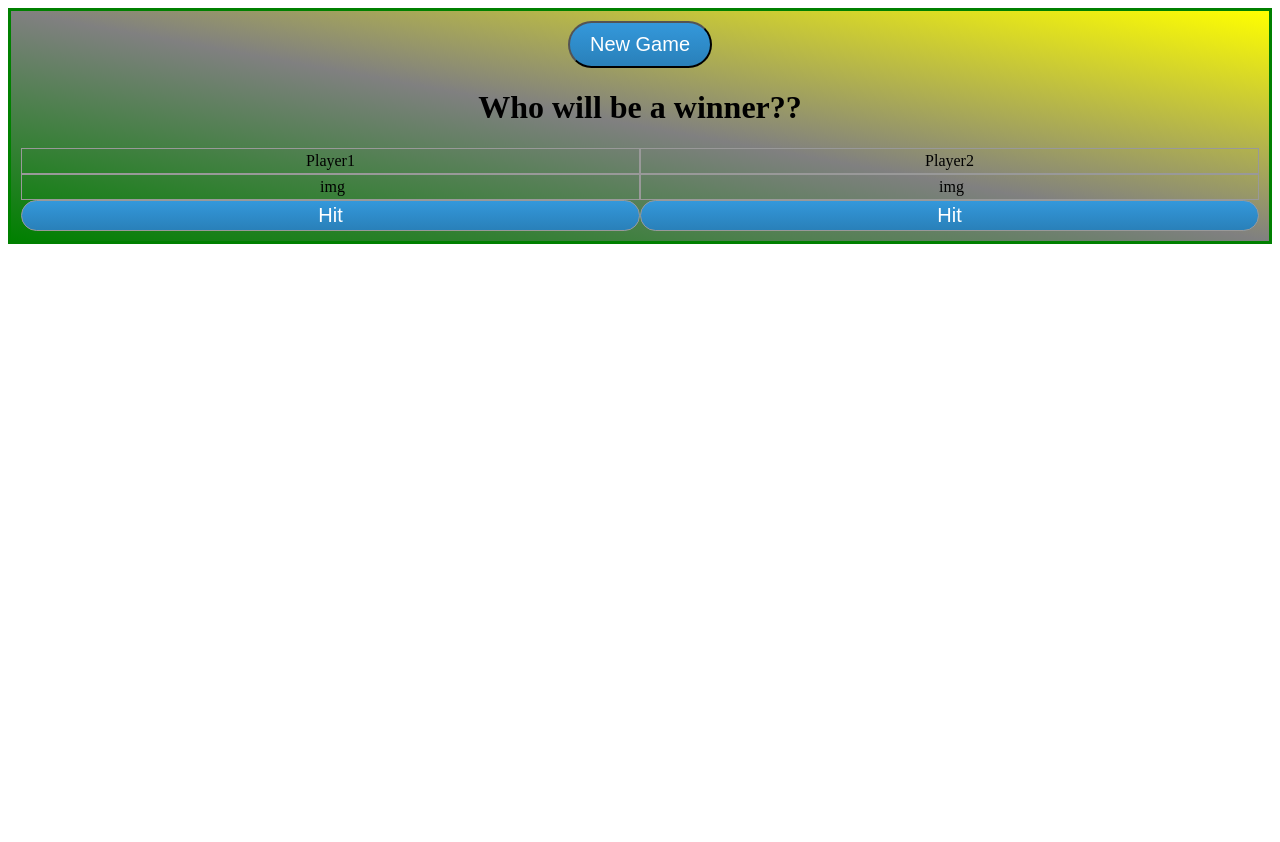
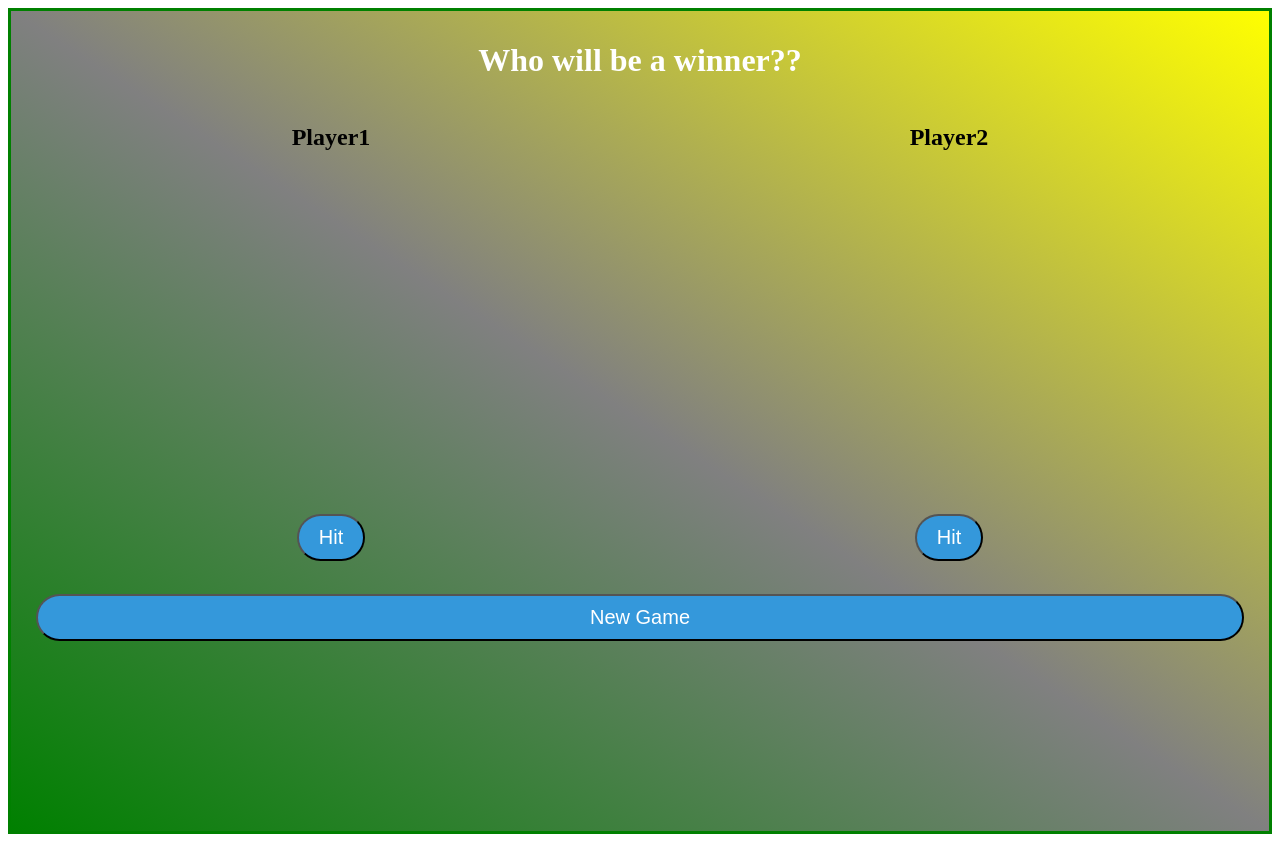
Before and after one commit to Mgphone/casinowar, a plain HTML site: page Casino War/index.html in a window 1280 px wide. Before the commit the page ends 800 px from the top, so only its background shows below. Drawn offline with nearby package versions, Linux system fonts and the light colour scheme.

Commit message:
change CSS and some layout

```diff
--- a/Casino War/index.html
+++ b/Casino War/index.html
@@ -1,37 +1,37 @@
 <!DOCTYPE html>
 <html lang="en">
   <head>
-  <meta charset="UTF-8">
-  <meta http-equiv="X-UA-Compatible" content="IE=edge">
-  <meta name="viewport" content="width=device-width, initial-scale=1.0">
-  <link rel="stylesheet" href="war.css">
+    <meta charset="UTF-8" />
+    <meta http-equiv="X-UA-Compatible" content="IE=edge" />
+    <meta name="viewport" content="width=device-width, initial-scale=1.0" />
+    <link rel="stylesheet" href="war.css" />
     <title>Casino War</title>
   </head>
   <body>
-  <!-- <div class="container">
-    <button class="btn newGame">New Game</button>
+    <div class="container">
       <h1 class="winning">Who will be a winner??</h1>
       <table class="soloTable">
-
+        <thead>
           <tr>
-        <td><h2>Player1</h1></td>
-        <td><h2>Player2</h2></td>
+            <th><h2>Player1</h2></th>
+            <th><h2>Player2</h2></th>
           </tr>
+        </thead>
+        <tbody class="sizeMatter">
           <tr>
-        <td> <div class="DealerCard"></div></td>
+            <td><div class="DealerCard"></div></td>
             <td><div class="PlayerCard"></div></td>
           </tr>
+        </tbody>
         <tr>
           <td><button class="btn Dealer-Hit">Hit</button></td>
           <td><button class="btn Player-Hit">Hit</button></td>
         </tr>
+      </table>
+      <button class="btn newGame">New Game</button>
+    </div>
 
-    </table>
-
-
-  </div> -->
-  <div class="container">
-    <button class="btn newGame">New Game</button>
+    <!-- <div class="container">
       <h1 class="winning">Who will be a winner??</h1>
       <div class="divTable">
         <div class="divTableBody">
@@ -39,7 +39,7 @@
             <div class="divTableCell">Player1</div>
             <div class="divTableCell">Player2</div>
           </div>
-    <div class="divTableRow">
+          <div class="divTableRow imgRow">
             <div class="divTableCell DealerCard">&nbsp;img</div>
             <div class="divTableCell PlayerCard">&nbsp;img</div>
           </div>
@@ -48,8 +48,9 @@
             <div class="divTableCell btn Player-Hit">Hit</div>
           </div>
         </div>
-    </div>
-    </div>
+      </div> -->
+    <!-- <button class="btn newGame">New Game</button> -->
+    <!-- </div> -->
     <script src="https://ajax.googleapis.com/ajax/libs/jquery/3.6.1/jquery.min.js"></script>
     <script src="war.js"></script>
   </body>
--- a/Casino War/war.css
+++ b/Casino War/war.css
@@ -1,77 +1,44 @@
-.container
+.winning{
+  color: white;
+}
+ .container
 {
   background-image: linear-gradient(to bottom left, yellow, gray,green);
   text-align: center;
   margin: auto;
-
-
+  display: flex;
+  flex-direction: column;
+  height: 100vh;
   border: 3px solid green;
   padding: 10px;
 }
-.soloTable{
-  table-layout: fixed;
+.sizeMatter{
+  height:40vh;
+  width:20vw;
+  text-align: center;
+}
 
+.DealerCard,.PlayerCard{
+width:40vh;
+height:40vh;
+}
+img{
+  max-width: 40vw;
+  max-height: 40vh;
+  margin-left: 18vw;
 
 }
 .btn {
   background: #3498db;
-  background-image: -webkit-linear-gradient(top, #3498db, #2980b9);
-  background-image: -moz-linear-gradient(top, #3498db, #2980b9);
-  background-image: -ms-linear-gradient(top, #3498db, #2980b9);
-  background-image: -o-linear-gradient(top, #3498db, #2980b9);
-  background-image: linear-gradient(to bottom, #3498db, #2980b9);
-  -webkit-border-radius: 28;
-  -moz-border-radius: 28;
   border-radius: 28px;
   font-family: Arial;
   color: #ffffff;
   font-size: 20px;
   padding: 10px 20px 10px 20px;
   text-decoration: none;
+  margin: 15px;
 }
-
 .btn:hover {
   background: #3cb0fd;
   text-decoration: none;
 }
-img{
-  width:20%;
-  height:20%;
-}
-.divTable{
-	display: table;
-	width: 100%;
-}
-.divTableRow {
-	display: table-row;
-}
-.divTableHeading {
-	background-color: #EEE;
-	display: table-header-group;
-}
-.divTableCell, .divTableHead {
-	border: 1px solid #999999;
-	display: table-cell;
-	padding: 3px 10px;
-}
-.divTableHeading {
-	background-color: #EEE;
-	display: table-header-group;
-	font-weight: bold;
-}
-.divTableFoot {
-	background-color: #EEE;
-	display: table-footer-group;
-	font-weight: bold;
-}
-.divTableBody {
-	display: table-row-group;
-}
-.DealerCard {
-  width:30%;
-  height:30%;
-}
-.PlayerCard{
-  width:30%;
-  height:30%;
-}
--- a/Casino War/war.js
+++ b/Casino War/war.js
@@ -1,7 +1,7 @@
 // var suits=["♠️","♥️","♣️","♦️"];
-var suits=["S","H","D","C"];
-var number=["A","K","Q","J","10","9","8","7","6","5","4","3","2"];
-var deck=[];
+var suits = ["S", "H", "D", "C"];
+var number = ["A", "K", "Q", "J", "10", "9", "8", "7", "6", "5", "4", "3", "2"];
+var deck = [];
 
 // for(i=0;i<suits.length;i++){
 //   // console.log(suits[i]);
@@ -28,34 +28,32 @@ var deck=[];
 //   console.log("Player Win");
 // }
 
-for(i=0;i<number.length;i++){
-  for(j=0;j<suits.length;j++){
-    deck.push(number[i]+suits[j]);
+for (i = 0; i < number.length; i++) {
+  for (j = 0; j < suits.length; j++) {
+    deck.push(number[i] + suits[j]);
   }
 }
-var dealerCard=deck[Math.floor(Math.random()*deck.length)];
-var playerCard=deck[Math.floor(Math.random()*deck.length)];
+var dealerCard = deck[Math.floor(Math.random() * deck.length)];
+var playerCard = deck[Math.floor(Math.random() * deck.length)];
 // var Dealercard=number[Math.floor(Math.random()*13)]+suits[Math.floor(Math.random()*4)];
 // var Playercard=number[Math.floor(Math.random()*13)]+suits[Math.floor(Math.random()*4)];
-$(".Dealer-Hit").on("click",function(){
-  $(".DealerCard").html("<img src=img/"+dealerCard+".png>");
+$(".Dealer-Hit").on("click", function () {
+  $(".DealerCard").html("<img src=img/" + dealerCard + ".png>");
 });
-$(".Player-Hit").on("click",function(){
-  $(".PlayerCard").html("<img src=img/"+playerCard+".png>");
+$(".Player-Hit").on("click", function () {
+  $(".PlayerCard").html("<img src=img/" + playerCard + ".png>");
   $(".winning").text(checkingValue());
 });
-$(".newGame").click(function(){
+$(".newGame").click(function () {
   location.reload();
 });
 
-function checkingValue(){
-  if (deck.indexOf(dealerCard)>deck.indexOf(playerCard)){
-    return("Player2Win");
-  }
-  else if(deck.indexOf(playerCard)>deck.indexOf(dealerCard)){
-    return("Player1Win");
-  }
-  else{
-      return("Draw")  ;
+function checkingValue() {
+  if (deck.indexOf(dealerCard) > deck.indexOf(playerCard)) {
+    return "Player 2 Win";
+  } else if (deck.indexOf(playerCard) > deck.indexOf(dealerCard)) {
+    return "Player 1 Win";
+  } else {
+    return "Draw";
   }
 }
```
Lines whose indentation alone changed are shown as unchanged.
